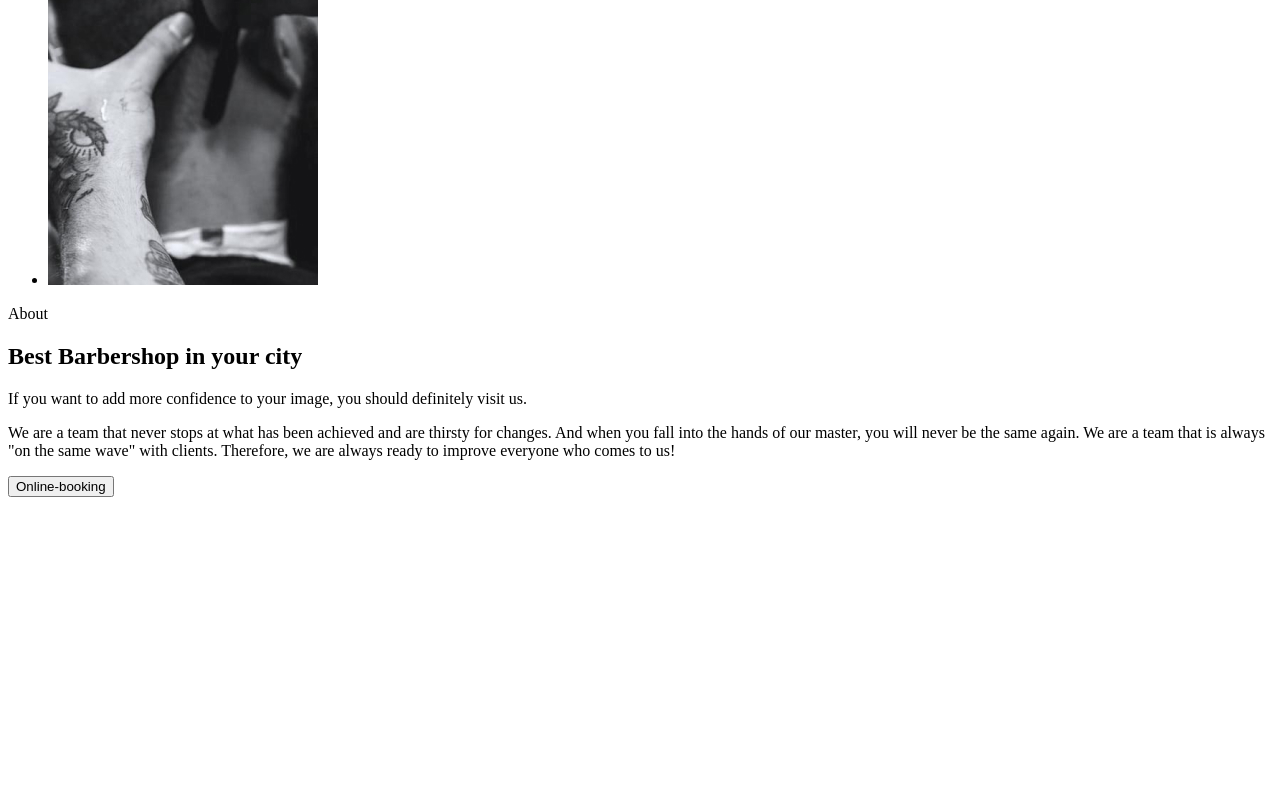
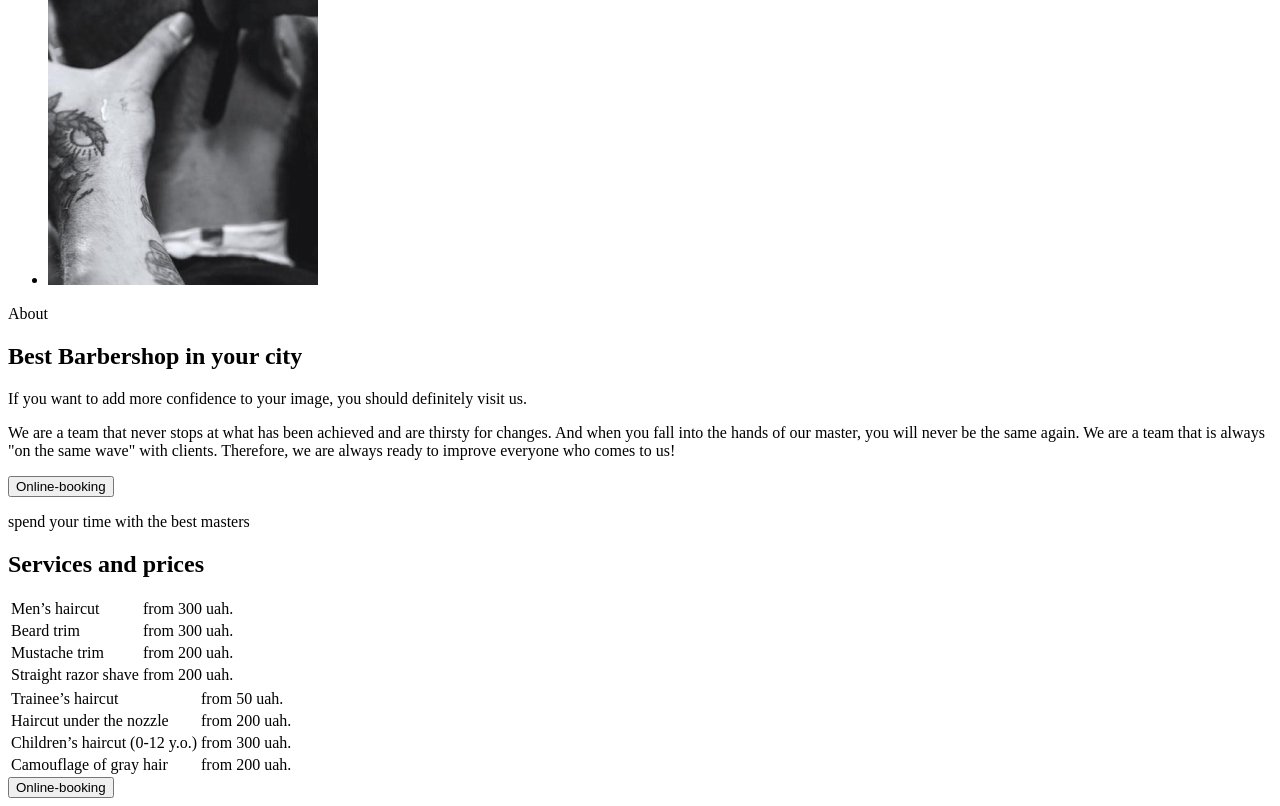
Before and after one commit to FillBelan/Barbershop, a plain HTML site: page index.html in a window 1280 px wide. Shown: the part 951-1757 px from the top of the page. Before the commit the page ends 1456 px from the top, so only its background shows below. Drawn offline with Linux system fonts and the light colour scheme.

Commit message:
Секция 3 таблицы

```diff
--- a/index.html
+++ b/index.html
@@ -42,6 +42,47 @@
             team that is always "on the same wave" with clients. Therefore, we are always ready to improve everyone who comes to us!</p>
             <button type="button">Online-booking</button>
         </section>
+        <section>
+            <p>spend your time with the best masters</p>
+            <h2>Services and prices</h2>
+            <table>
+                <tr>
+                    <td>Men’s haircut</td>
+                    <td>from 300 uah.</td>
+                </tr>
+                <tr>
+                    <td>Beard trim</td>
+                    <td>from 300 uah.</td>
+                </tr>
+                <tr>
+                    <td>Mustache trim</td>
+                    <td>from 200 uah.</td>
+                </tr>
+                <tr>
+                    <td>Straight razor shave</td>
+                    <td>from 200 uah.</td>
+                </tr>
+            </table>
+            <table>
+                <tr>
+                    <td>Trainee’s haircut</td>
+                    <td>from 50 uah.</td>
+                </tr>
+                <tr>
+                    <td>Haircut under the nozzle</td>
+                    <td>from 200 uah.</td>
+                </tr>
+                <tr>
+                    <td>Children’s haircut (0-12 y.o.)</td>
+                    <td>from 300 uah.</td>
+                </tr>
+                <tr>
+                    <td>Camouflage of gray hair</td>
+                    <td>from 200 uah.</td>
+                </tr>
+            </table>
+            <button type="button">Online-booking</button>
+        </section>
     </main>
 
 </body>
```
